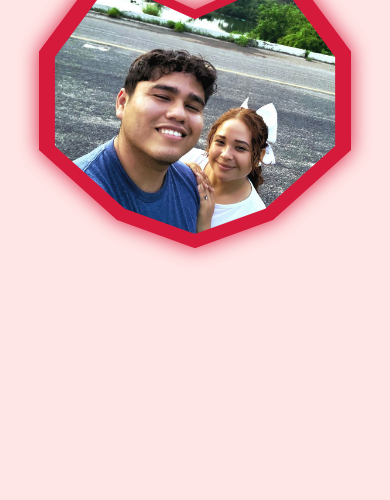
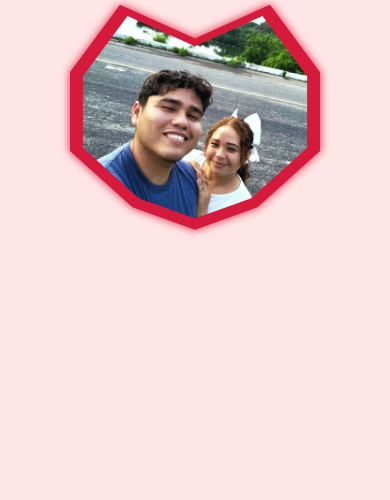
Before and after one commit to juanemmanuelpd/mijarochita, a plain HTML site: page index.html in a window 390 px wide. Shown: the part 344-844 px from the top of the page. Drawn offline with Linux system fonts and the light colour scheme.

Commit message:
Update index.html

```diff
--- a/index.html
+++ b/index.html
@@ -3,7 +3,7 @@
 <head>
   <meta charset="UTF-8" />
   <meta name="viewport" content="width=device-width, initial-scale=1" />
-  <title>Foto en Corazón 50%</title>
+  <title>Foto en Corazón Grande y Centrada</title>
   <style>
     body {
       background-color: #ffe6e6;
@@ -11,24 +11,23 @@
       flex-direction: column;
       align-items: center;
       justify-content: center;
-      min-height: 100vh;
+      height: 100vh;
       margin: 0;
       font-family: Arial, sans-serif;
     }
 
     h1 {
       color: #d61a3c;
-      font-size: 4vw; /* tamaño relativo al viewport */
-      margin-bottom: 2vh;
+      font-size: 3rem;
+      margin-bottom: 20px;
       text-shadow: 1px 1px 2px #800000;
     }
 
     .heart-container {
+      width: 320px; /* Más grande */
+      height: 290px;
       position: relative;
-      width: 50vw;  /* 50% del ancho viewport */
-      height: calc(50vw * 0.9); /* altura proporcional para el corazón */
-      max-height: 90vh; /* que no crezca demasiado en alto */
-      filter: drop-shadow(0 0 10px #d61a3c);
+      filter: drop-shadow(0 0 5px #d61a3c);
     }
 
     .heart-container img {
@@ -39,7 +38,8 @@
       height: 90%;
       object-fit: cover;
       object-position: center;
-      clip-path: polygon(
+      clip-path:
+        polygon(
           50% 15%, 80% 0%, 100% 30%, 100% 65%,
           75% 90%, 50% 100%, 25% 90%, 0% 65%,
           0% 30%, 20% 0%
@@ -47,30 +47,36 @@
       transform: translate(-50%, -50%);
     }
 
+    /* Corazón con borde para dar forma */
     .heart-shape {
-      position: absolute;
-      top: 0;
-      left: 0;
-      width: 100%;
-      height: 100%;
+      width: 320px;
+      height: 290px;
       background: #d61a3c;
-      clip-path: polygon(
+      clip-path:
+        polygon(
           50% 15%, 80% 0%, 100% 30%, 100% 65%,
           75% 90%, 50% 100%, 25% 90%, 0% 65%,
           0% 30%, 20% 0%
         );
+      position: absolute;
+      top: 0;
+      left: 0;
       z-index: -1;
-      filter: drop-shadow(0 0 15px #800000);
+      filter: drop-shadow(0 0 10px #800000);
     }
 
-    /* Para pantallas pequeñas */
-    @media (max-width: 600px) {
+    /* Responsivo */
+    @media (max-width: 400px) {
+      .heart-container {
+        width: 250px;
+        height: 225px;
+      }
+      .heart-shape {
+        width: 250px;
+        height: 225px;
+      }
       h1 {
-        font-size: 6vw;
-      }
-      .heart-container {
-        width: 80vw;
-        height: calc(80vw * 0.9);
+        font-size: 2rem;
       }
     }
   </style>
```
Lines whose indentation alone changed are shown as unchanged.
